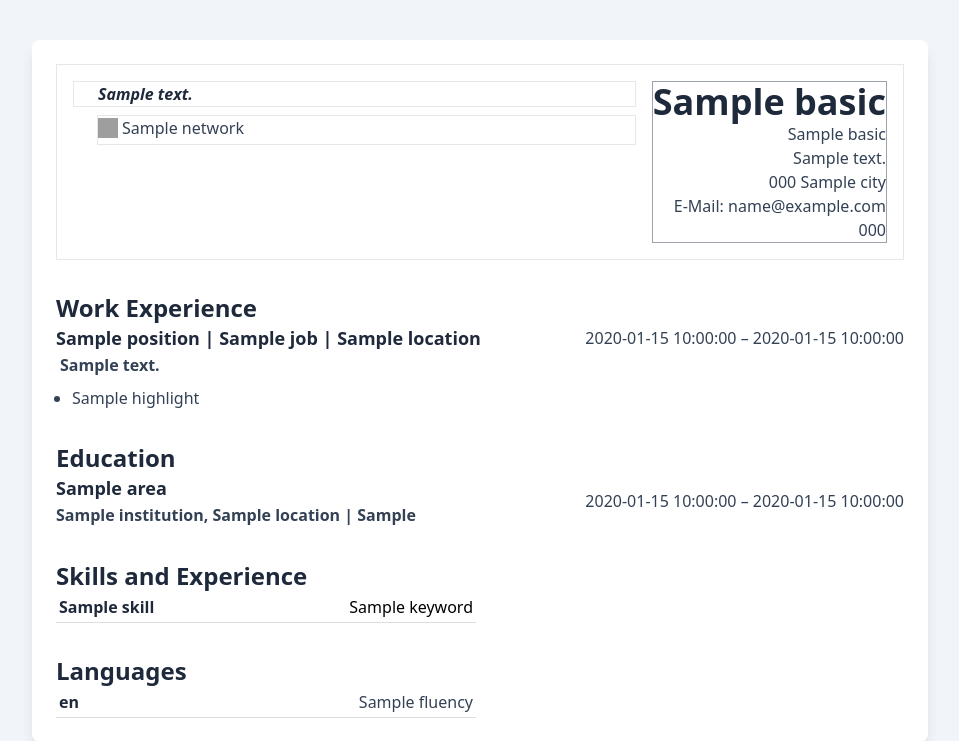
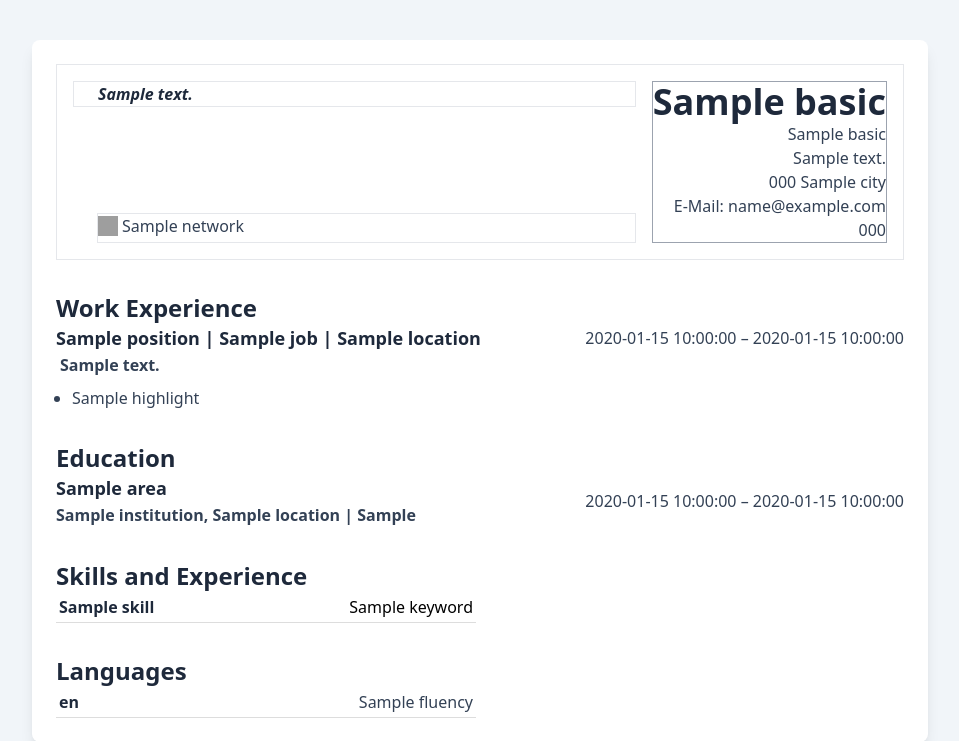
Before and after one commit to frzb/resume, a Python web app: template input/templates/template.j2 in a window 1280 px wide. Shown: the top 741 px of the page, without its empty margins (160-1119 px from the left). Run offline with Jinja, Linux system fonts and the light colour scheme; the template is opened without the code that fills it: most values are stand-ins (such as "Sample title", 1, 10 or a date in 2020); grey boxes are pictures that could not be loaded.

Commit message:
Made left column items spread properly

```diff
--- a/input/templates/template.j2
+++ b/input/templates/template.j2
@@ -76,7 +76,7 @@
             <!-- Parent Container -->
             <div class="flex flex-col sm:flex-row  gap-4 border p-4">
                 <!-- Left Column (First on Mobile, First on Desktop) -->
-                <div class="flex flex-col gap-2 flex-1 order-1 sm:order-1">
+                <div class="flex flex-col gap-2 flex-1 order-1 sm:order-1 justify-between">
                     <!-- Top Field -->
                     <div class="border text-slate-800 font-bold italic pl-6"
                          style="white-space: pre-wrap">{{ basics.summary }}</div>
```
